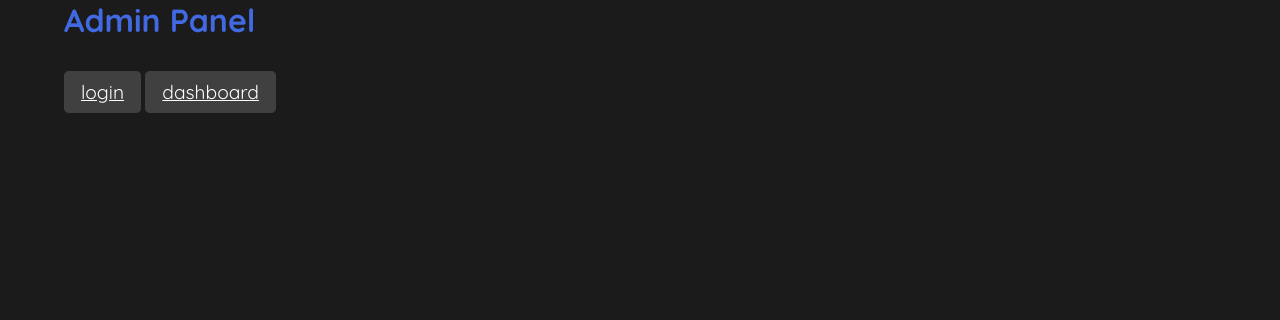
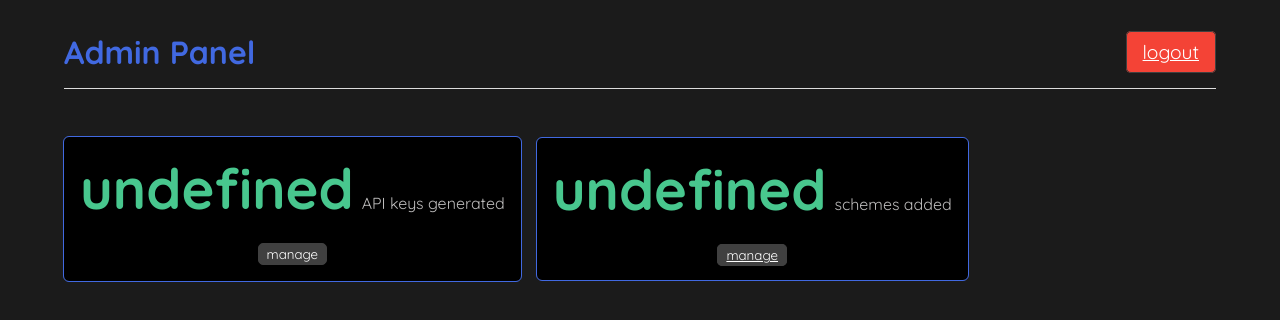
Before and after one commit to SyedAli310/cipher-bay-api, a website: page public/panel.html in a window 1280 px wide. Drawn offline with Linux system fonts and the light colour scheme; no server answers.

Commit message:
public : implemented panel page UI + script and tweaks in login script

```diff
--- /dev/null
+++ b/public/assets/css/panel.css
@@ -0,0 +1,60 @@
+.panel-header {
+  display: flex;
+  justify-content: space-between;
+  align-items: center;
+  gap: 1rem;
+  flex-wrap: wrap;
+  padding-block: 1rem;
+  margin-block: 1rem;
+  border-bottom: 1px solid #ddd;
+}
+
+.panel-header .logout-btn {
+  background-color: var(--ERROR__COLOR);
+}
+
+.panel-content {
+  display: flex;
+  justify-content: flex-start;
+  align-items: center;
+  flex-wrap: wrap;
+  padding-block: 1rem;
+  margin-block: 1rem;
+  gap: 1rem;
+}
+
+.panel-data-view {
+  display: flex;
+  flex-direction: column;
+  justify-content: flex-start;
+  align-items: flex-start;
+  width: max-content;
+  height: auto;
+  gap: 1rem;
+  padding: 1rem;
+  margin-block: 1rem;
+  color: var(--WHITE__COLOR);
+  background-color: var(--BLACK__COLOR);
+  border-radius: 5px;
+  outline: 1px solid var(--MAIN__ACCENT__COLOR);
+}
+
+.panel-data-view .panel-data-view-header {
+  display: flex;
+  justify-content: flex-start;
+  align-items: baseline;
+  width: 100%;
+  gap: 0.5rem;
+  padding-bottom: 0.25rem;
+  color: var(--OFF__WHITE__COLOR);
+  /* border-bottom: 1px solid var(--SECONDARY__GREY__COLOR); */
+}
+.panel-data-view .panel-data-view-header h2 {
+  font-size: 3.5rem;
+  color: var(--SUCCESS__COLOR);
+}
+
+.panel-data-view .panel-data-view-footer {
+  width: 100%;
+  text-align: center;
+}
--- a/public/assets/css/style.css
+++ b/public/assets/css/style.css
@@ -8,6 +8,7 @@
   --SUCCESS__COLOR: #48c78e;
   --ERROR__COLOR: #f44336;
   --WHITE__COLOR: #fff;
+  --OFF__WHITE__COLOR: #bdbcbc;
   --BLACK__COLOR: #000;
 }
 body,
--- a/public/assets/js/login.js
+++ b/public/assets/js/login.js
@@ -36,6 +36,6 @@ adminLoginForm.addEventListener("submit", async (e) => {
     // clear form
     e.target.reset();
     // redirect to dashboard
-    window.location.href = `/panel/dash?msg=${data.msg}`;
+    window.location.href = `/panel?msg=${data.msg}`;
   }
 });
--- a/public/assets/js/panel.js
+++ b/public/assets/js/panel.js
@@ -1 +1,66 @@
-console.log("hello to panel js");
+const dynPanelContent = document.getElementById("dyn-panel-content");
+
+window.onload = async () => {
+  // fetch API keys and schemes
+  const fetchedAPIKeys = await fetchAPIKeys();
+  const fetchedSchemes = await fetchSchemes();
+  console.log(fetchedSchemes);
+  // render API keys view and schemes view
+  renderAPIKeysView(fetchedAPIKeys);
+  renderSchemesView(fetchedSchemes);
+};
+
+const fetchAPIKeys = async () => {
+  const data = await fetchCipherData__API("GET", "/api/v1/admin/apikeys");
+  return data;
+};
+
+const fetchSchemes = async () => {
+  const data = await fetchCipherData__API("GET", "/api/v1/scheme/view");
+  return data;
+};
+
+const renderAPIKeysView = (keysData) => {
+  const apiKeysView = document.createElement("div");
+  apiKeysView.classList.add("panel-data-view");
+  const apiKeysViewHeader = document.createElement("div");
+  apiKeysViewHeader.classList.add("panel-data-view-header");
+  apiKeysViewHeader.innerHTML = `
+    <h2>${keysData.hits}</h2>
+    <span>API keys generated</span>
+    `;
+  apiKeysView.appendChild(apiKeysViewHeader);
+
+  const apiKeysViewFooter = document.createElement("div");
+  apiKeysViewFooter.classList.add("panel-data-view-footer");
+  apiKeysViewFooter.innerHTML = `
+        <button class='btn btn-sm manage-keys-btn'>manage</button>
+    `;
+  apiKeysView.appendChild(apiKeysViewFooter);
+
+  dynPanelContent.appendChild(apiKeysView);
+  document.querySelector(".manage-keys-btn").addEventListener("click", () => {
+    alertCustom("coming soon");
+  });
+};
+
+const renderSchemesView = (schemesData) => {
+  const schemesView = document.createElement("div");
+  schemesView.classList.add("panel-data-view");
+  const schemesViewHeader = document.createElement("div");
+  schemesViewHeader.classList.add("panel-data-view-header");
+  schemesViewHeader.innerHTML = `
+        <h2>${schemesData.schemes_count}</h2>
+        <span>schemes added</span>
+        `;
+  schemesView.appendChild(schemesViewHeader);
+
+  const schemesViewFooter = document.createElement("div");
+  schemesViewFooter.classList.add("panel-data-view-footer");
+  schemesViewFooter.innerHTML = `
+            <a href='/panel/dash' class='btn btn-sm manage-schemes-btn'>manage</a>
+        `;
+  schemesView.appendChild(schemesViewFooter);
+
+  dynPanelContent.appendChild(schemesView);
+};
--- a/public/panel.html
+++ b/public/panel.html
@@ -7,15 +7,20 @@
     <meta name="viewport" content="width=device-width, initial-scale=1.0" />
 
     <link rel="stylesheet" href="./assets/css/style.css" />
+    <link rel="stylesheet" href="./assets/css/panel.css" />
     <title>cipherbay &mdash; adminPanel</title>
   </head>
   <body>
     <div class="container">
-      <h1 class="header">Admin Panel</h1>
-      <br />
-      <br />
-      <a href="/panel/admin/login" class="btn">login</a>
-      <a href="/panel/dash" class="btn">dashboard</a>
+      <div class="panel-header">
+        <h1 class="header">Admin Panel</h1>
+        <div class="panel-header-btns">
+          <a href="/panel/logout" class="btn logout-btn">logout</a>
+          <!-- <a href="/panel/dash" class="btn">dashboard</a> -->
+        </div>
+      </div>
+
+      <div class="panel-content" id="dyn-panel-content"></div>
     </div>
   </body>
 
```
Also changed, not shown: public/pages/login.html (+1 -1 lines).
